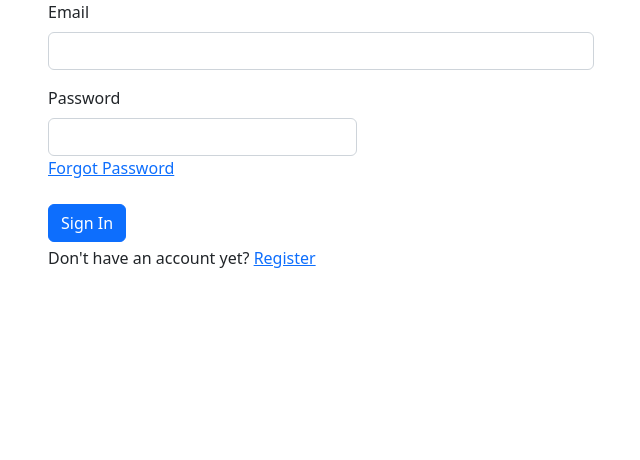
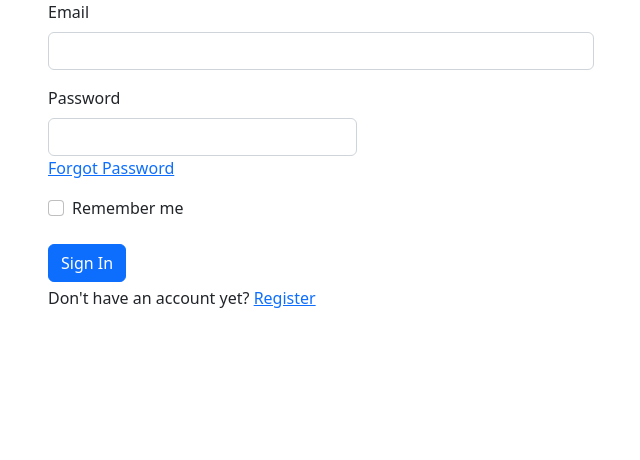
Before and after one commit to arku22/flask_login_template, a Flask app: page /auth/login in a window 1280 px wide. Shown: the part 142-602 px from the top of the page, without its empty margins (319-959 px from the left). Run offline with Flask 2, Linux system fonts and the light colour scheme; parts of the project's set-up code (start-up, migrations or seed data) failed here and were passed over; some libraries are stand-ins or nearby versions.

Commit message:
Add 'remember_me' field to login form
See #6

```diff
--- a/loginapp/auth/forms.py
+++ b/loginapp/auth/forms.py
@@ -1,5 +1,5 @@
 from flask_wtf import FlaskForm
-from wtforms.fields import StringField, PasswordField, SubmitField
+from wtforms.fields import StringField, PasswordField, SubmitField, BooleanField
 from wtforms.validators import Email, DataRequired, EqualTo
 
 
@@ -26,4 +26,5 @@ class LoginForm(FlaskForm):
                         validators=[DataRequired(), Email()])
     password = PasswordField(label="Password",
                              validators=[DataRequired()])
+    remember_me = BooleanField(label="Remember me")
     login_btn = SubmitField(label="Sign In")
--- a/loginapp/templates/auth/login.html
+++ b/loginapp/templates/auth/login.html
@@ -38,6 +38,11 @@
                     </div>
                 </div>
 
+                <div class="mb-3 form-check">
+                {{ form.remember_me(class="form-check-input") }}
+                {{ form.remember_me.label(class="form-check-label") }}
+                </div>
+
                 <div class="mt-4 mb-1">
                     {{ form.login_btn(class="btn btn-primary") }}
                 </div>
```
